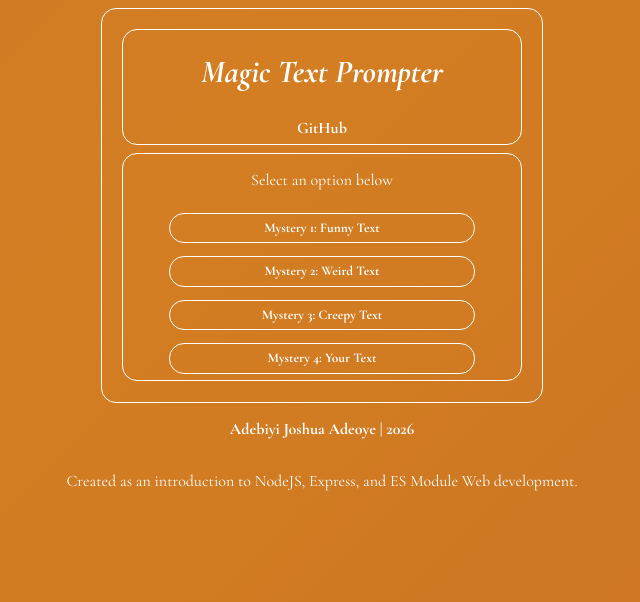
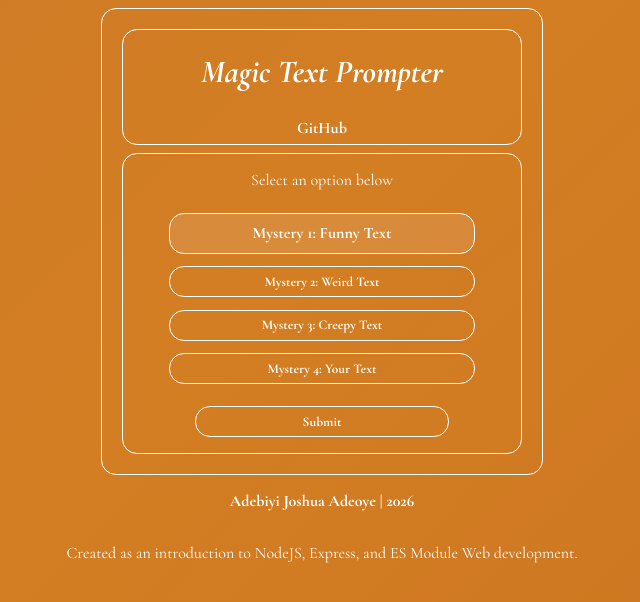
Before and after one commit to ayebiyi2007/MagicTextPrompter, a website: page public/index.html in a window 1280 px wide. Both pictures are taken after a click on the button "Mystery 1: Funny Text". Shown: the whole page, without its empty margins (318-958 px from the left). Drawn offline with nearby package versions, Linux system fonts and the light colour scheme; a web font is replaced by a local one.

Commit message:
Created Button Four Submission Field
- Toggleable submission for fourth mystery button
- Minor stylistic Changes
- Placeholder script for submission event listener included (Console.log)

```diff
--- a/public/app.js
+++ b/public/app.js
@@ -1,9 +1,58 @@
-const body = document.body
+const webElements = {
+    body: document.body,
+    mysteryButtonSelector: document.querySelectorAll(".mystery-button"),
+    toggleableForm: document.querySelector("#mystery-four-input-form"),
+    submitButton: document.querySelector("#submit-button"),
+}
 
-if (body) {
+let currentlySelected = null;
+
+//Initialize all relevant mystery button event listeners and details
+let i = 0;
+for(const mysteryButton of webElements.mysteryButtonSelector){
+
+    mysteryButton.addEventListener('click', () => {
+        mysteryButton.classList.toggle("is-pressed");
+
+        if(mysteryButton === currentlySelected) {
+            currentlySelected = null;
+        }else if(currentlySelected != null){
+            currentlySelected.classList.toggle("is-pressed");
+            if(currentlySelected === document.getElementById("mystery-fourth")){
+                webElements.toggleableForm.style.display = "none";
+            }
+            currentlySelected = mysteryButton;
+        }else{
+            currentlySelected = mysteryButton;
+        }
+
+        /* This is not very efficient in terms of evaluating this code every button
+        * But the scope of this project is small enough to justify the burden
+         */
+        if(mysteryButton === document.getElementById("mystery-fourth")){
+            if(webElements.toggleableForm.style.display === "flex") {
+                webElements.toggleableForm.style.display = "none";
+            }else{
+                webElements.toggleableForm.style.display = "flex";
+            }
+        }
+    });
+    i++;
+}
+
+//Placeholder for submission event listener
+webElements.submitButton.addEventListener('click', () =>{
+    const currentDate = new Date().toLocaleTimeString();
+    if(currentlySelected){
+        const buttonContent = currentlySelected.innerHTML;
+        console.log("At: " + currentDate + " || " + buttonContent);
+    }
+});
+
+if (webElements.body) {
     let time = 0;
     function animatedBackground(){
-        body.style.backgroundColor = `hsl(40, 12 ${time})`;
+        webElements.body.style.backgroundColor = `hsl(40, 12 ${time})`;
         time = (time + 1) % 360;
         requestAnimationFrame(animatedBackground);
     }
--- a/public/index.html
+++ b/public/index.html
@@ -34,8 +34,8 @@
                             autocomplete="given-name"
                             required maxlength="60"
                         >
-                        <button class="mystery-button" type="submit">Submit</button>
                     </form>
+                    <button id="submit-button" type="submit">Submit</button>
                 </div>
             </div>
         </main>
--- a/public/styles.css
+++ b/public/styles.css
@@ -33,7 +33,6 @@ body {
     justify-content: center;
     flex-direction: column;
     max-width: 400px;
-    padding-top: 10%;
     margin-inline: auto;
     padding: 2%;
     border-style: solid;
@@ -93,6 +92,29 @@ body {
     border-color: var(--primary-color);
 }
 
+#submit-button{
+    border-style: solid;
+    padding: 2%;
+    font-family: 'Cormorant Garamond', serif;
+    font-weight: bold;
+    color: var(--primary-color);
+    background-color: transparent;
+    border-radius: var(--base-border-radius);
+    border-width: var(--base-border-width);
+    border-color: var(--primary-color);
+    margin: 5% 10%;
+}
+
+#submit-button:hover{
+    background-color: rgb(255 255 255 / 0.01);
+    transition: background-color 0.1s ease-in-out;
+}
+
+#submit-button:active{
+    color: black;
+    background-color: rgb(255 255 255);
+}
+
 .mystery-button:hover{
     font-size: 110%;
     padding: 3%;
@@ -101,7 +123,7 @@ body {
 
 .mystery-button.is-pressed{
     font-size: 100%;
-    background-color: rgb(255 255 255 / 0.1);;
+    background-color: rgb(255 255 255 / 0.1);
     padding: 3%;
     transition: font-size 0.1s ease-in-out;
 }
@@ -120,7 +142,7 @@ body {
     justify-content: center;
     flex-direction: column;
     padding: 2%;
-    #mystery-four-input{
+    #mystery-four-input {
         box-sizing: border-box;
         font-family: 'Cormorant Garamond', serif;
         font-weight: bold;
@@ -130,6 +152,7 @@ body {
         border-width: var(--base-border-width);
         border-color: var(--primary-color);
         padding: 2%;
+        margin: 0% 6%;
     }
     ::placeholder{
         color: var(--primary-color);
```
